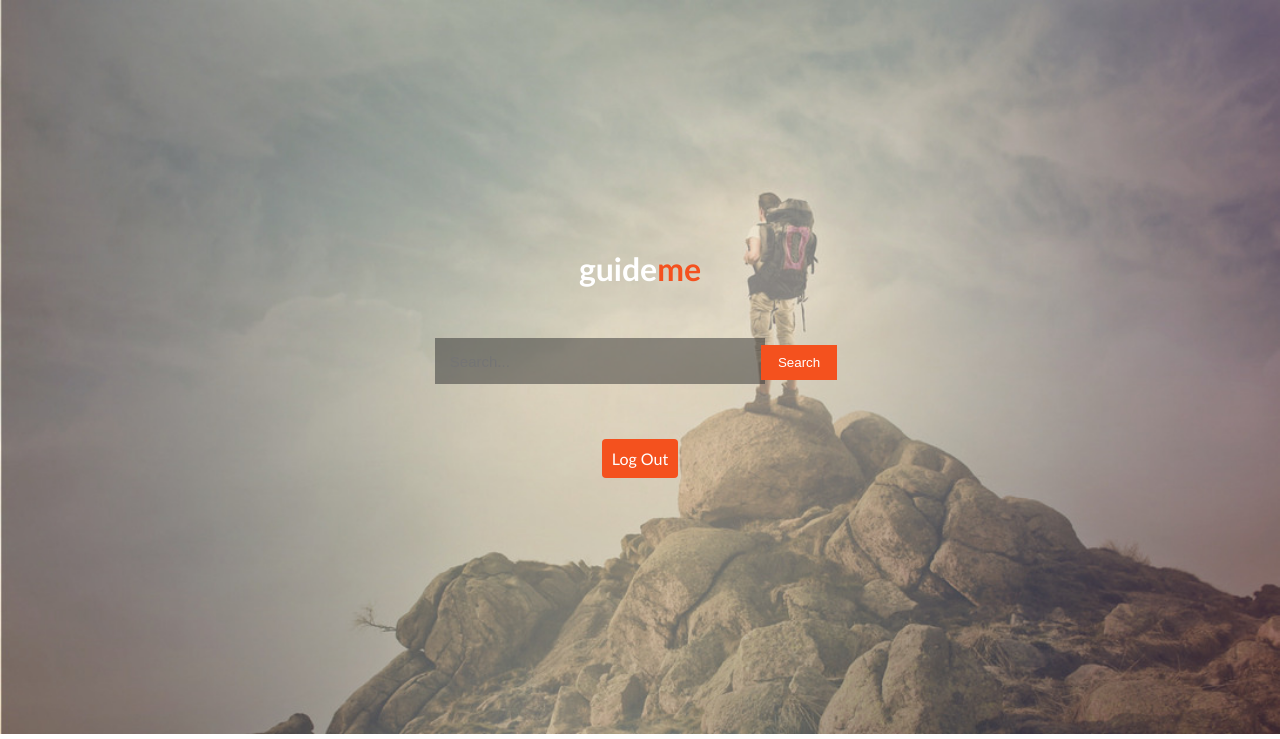
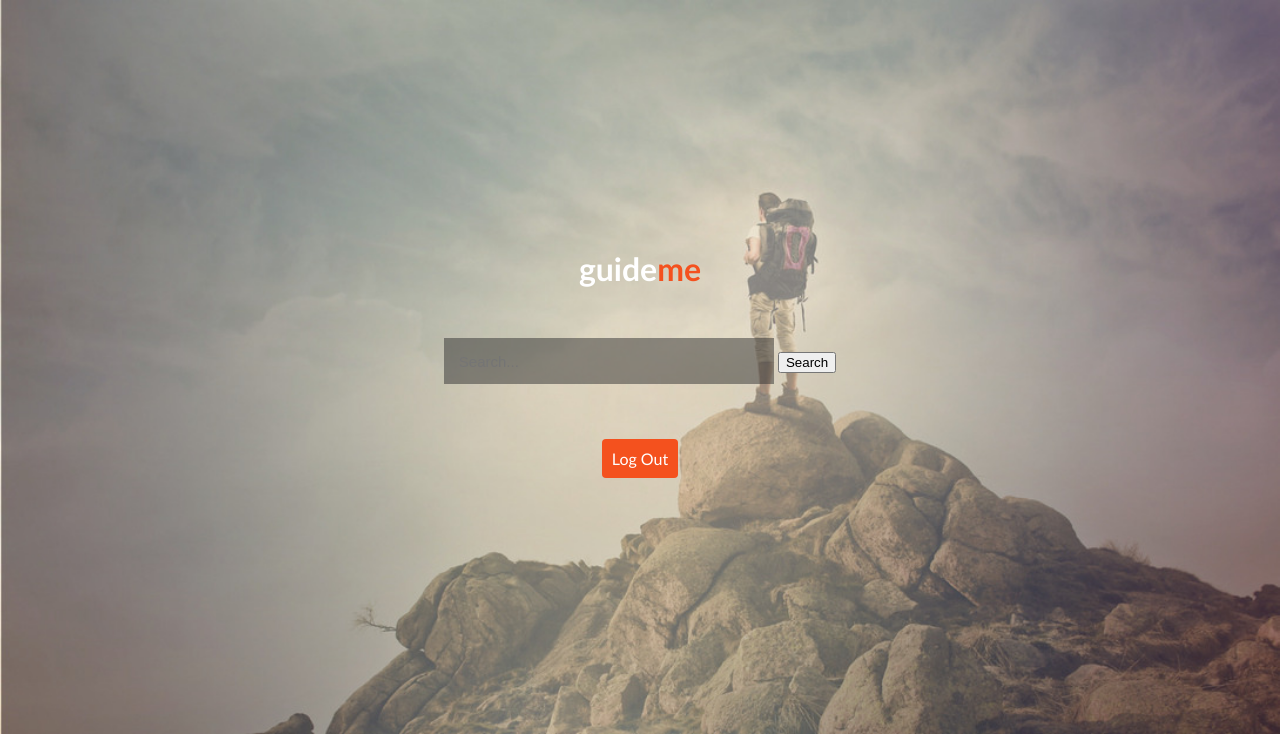
Before and after one commit to geocas38/csgangstas, a Python web app: template touristhotspot/templates/reviewing.html in a window 1280 px wide. Shown: the top 739 px of the page. Run offline with Jinja, Linux system fonts and the light colour scheme; the template is opened without the code that fills it: most values are stand-ins (such as "Sample title", 1, 10 or a date in 2020).

Commit message:
fo realz

```diff
--- a/touristhotspot/static/tour.css
+++ b/touristhotspot/static/tour.css
@@ -1,9 +1,9 @@
 body {
     background-image: url("loginBG.jpg");
     background-size: cover;
+    background-repeat: no-repeat;
     font-family: "Trebuchet MS", Helvetica, sans-serif;
     color: #584744;
-    background-repeat: no-repeat;
 }
 
 h1 {
@@ -21,6 +21,8 @@ h1 strong {
     padding-right: 300px;
     text-align: center;
     align-content: center;
+    z-index: 1;
+    position: relative;
 }
 
 /*button editing*/
@@ -77,19 +79,6 @@ form {
   border: 0px solid #000;
   font-size: 15px;
 }
-.searchButton {
-  position:relative;
-  padding:8px 15px;
-  left:-8px;
-  border:2px solid #f4511e;
-  background-color:#f4511e;
-  color: #fff;
-}
-.searchButton:hover  {
-  background-color:#fff;
-  border:2px solid #fff;
-  color: #f4511e;
-}
 
 /*link coloring*/
 a:link, a:visited, a:active {
@@ -100,6 +89,7 @@ a:hover{
   color:white;
   text-decoration: underline;
 }
+
  /*
 
  COLOR PALETTE
```
Also changed, not shown: touristhotspot/templates/intro.html (+13 -5 lines), touristhotspot/templates/schedule.html (+6 -5 lines), 2 other files.
